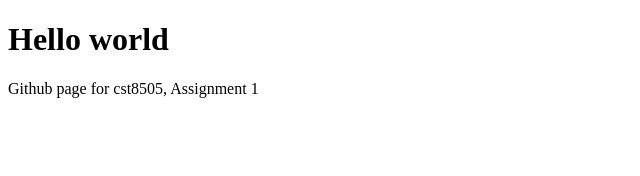
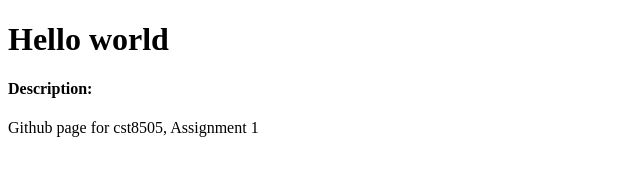
Before and after one commit to Khesorw/CST8505, a plain HTML site: page index.html in a window 1280 px wide. Shown: the whole page, without its empty margins (0-640 px from the left). Drawn offline with Linux system fonts and the light colour scheme.

Commit message:
Title for description: title for description added

```diff
--- a/index.html
+++ b/index.html
@@ -6,7 +6,7 @@
     </head>
     <body>
         <h1>Hello world</h1>
-
+		<h4>Description: </h4>
 		<p>Github page for cst8505, Assignment 1</p>
     </body>
 
```
